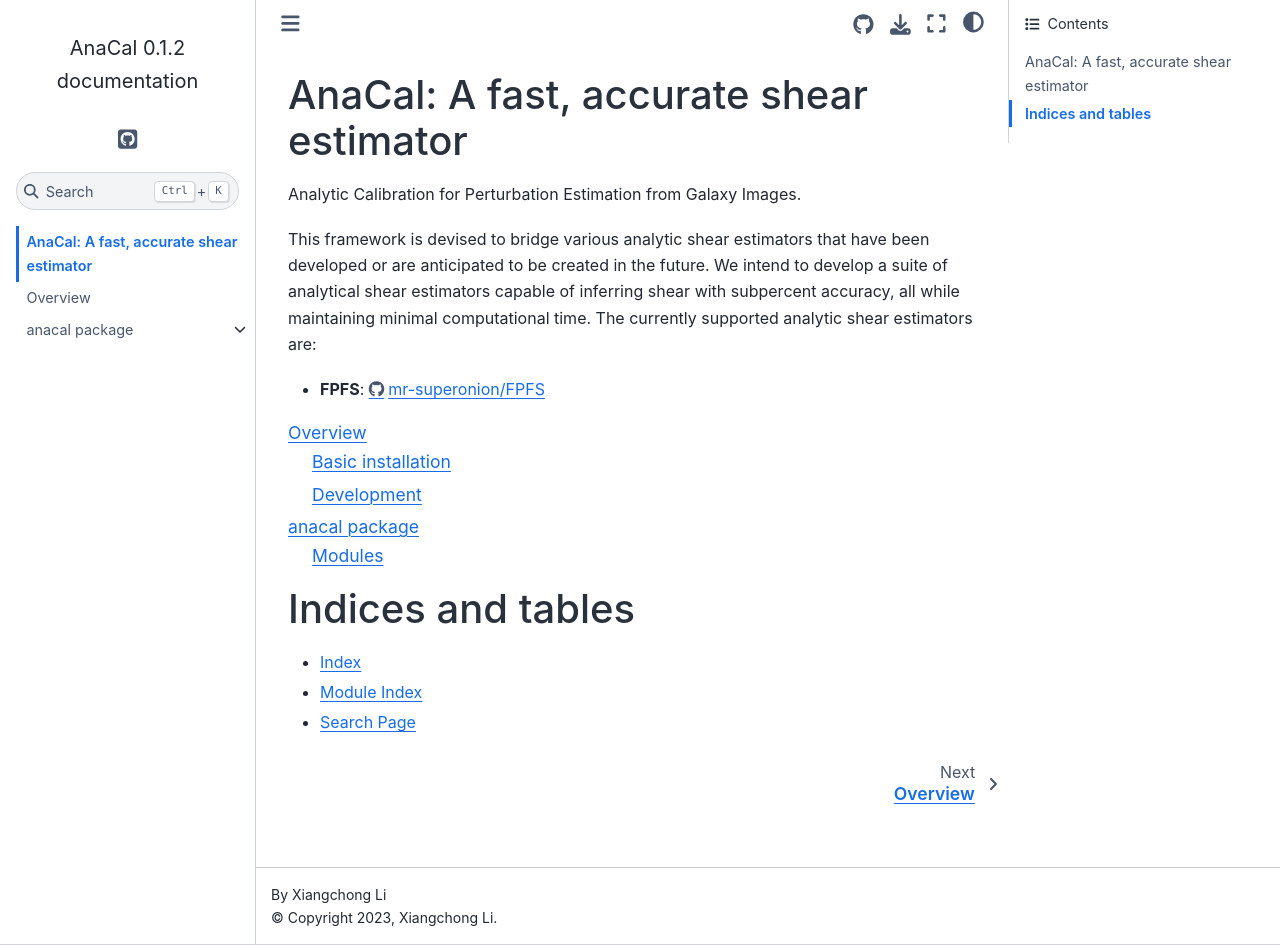
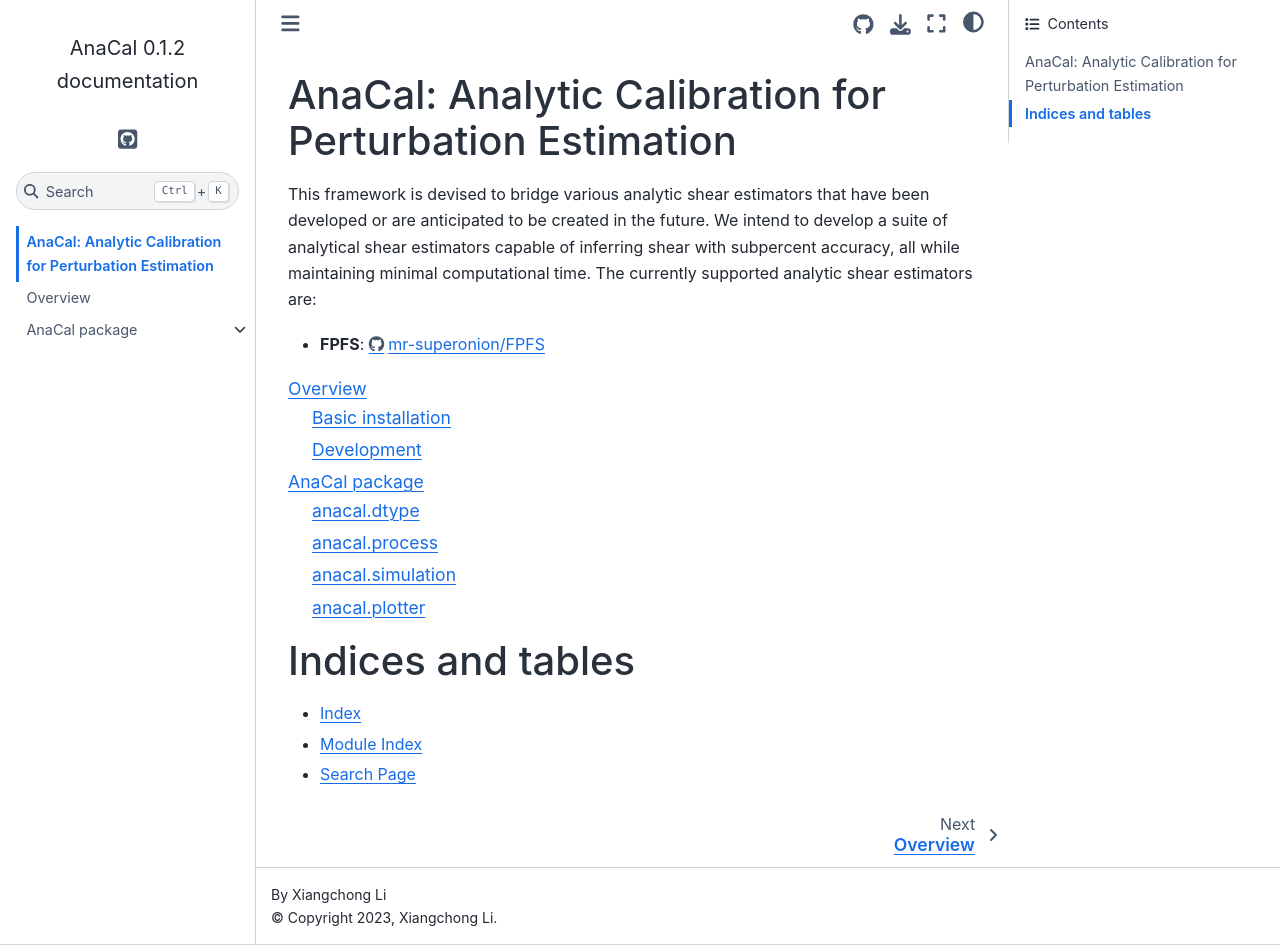
Before and after one commit to mr-superonion/AnaCal, a Sphinx documentation site: the page built from docs/index.rst, in a window 1280 px wide and 945 px high. Built offline with Sphinx 7.4.7 and the Sphinx Book theme 1.1.4, drawn with Linux system fonts in a browser that asks for light colours.

Commit message:
readthedocs

```diff
--- a/docs/anacal.rst
+++ b/docs/anacal.rst
@@ -1,11 +1,8 @@
-anacal package
+AnaCal package
 ==============
 
-Modules
-----------
-
 .. toctree::
-    :maxdepth: 1
+    :maxdepth: 2
 
     anacal_dtype
 
--- a/docs/index.rst
+++ b/docs/index.rst
@@ -3,10 +3,9 @@
    You can adapt this file completely to your liking, but it should at least
    contain the root `toctree` directive.
 
-AnaCal: A fast, accurate shear estimator
+AnaCal: Analytic Calibration for Perturbation Estimation
 ======================================
 
-Analytic Calibration for Perturbation Estimation from Galaxy Images.
 
 This framework is devised to bridge various analytic shear estimators that have
 been developed or are anticipated to be created in the future. We intend to
```
